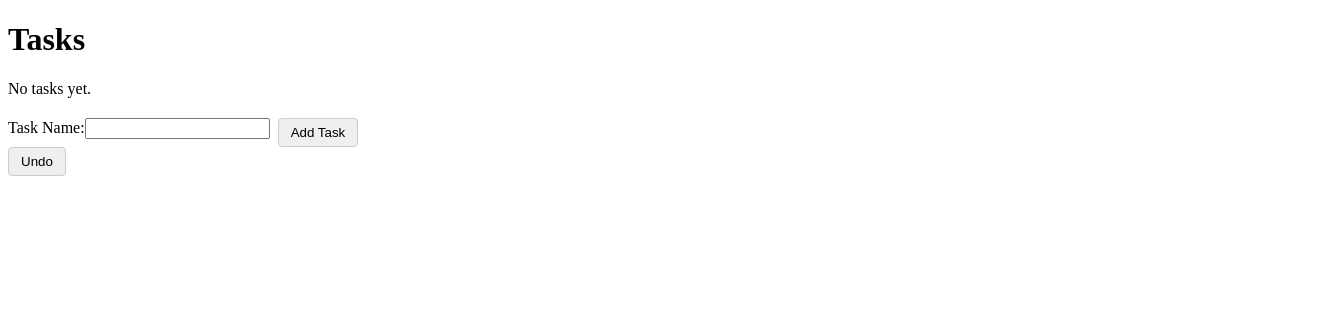
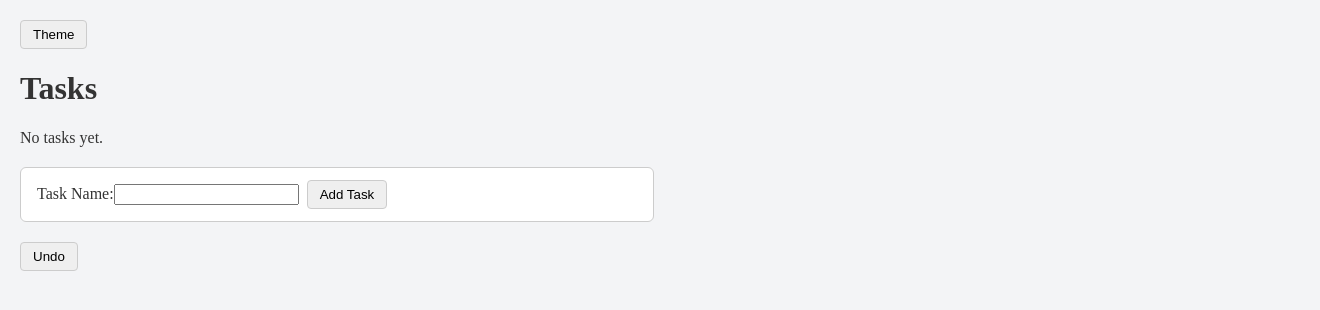
Before and after one commit to Swarmz/react-practices, a React (Vite) app in the folder 02.practical-state-management/: page / in a window 1280 px wide. Shown: the top 310 px of the page, 1320 px wide, since content can reach past the window. Built offline with nearby package versions, Linux system fonts and the light colour scheme.

Commit message:
Add dark/light mode toggle

```diff
--- a/02.practical-state-management/src/App.css
+++ b/02.practical-state-management/src/App.css
@@ -1,3 +1,7 @@
+body {
+  margin: 0;
+}
+
 .task-list {
   padding: 0;
   list-style: none;
@@ -39,7 +43,17 @@ input[type="text"] {
 
 form {
   display: flex;
+  align-items: center;
   gap: 8px;
   max-width: 600px;
-  margin-top: 20px;
+  margin: 20px 0px;
+  padding: 12px 16px;
+  border: 1px solid #ccc;
+  border-radius: 6px;
 }
+
+.background-wrapper {
+  padding: 20px;
+  width: 100vw;
+  height: 100vh;
+}
--- a/02.practical-state-management/src/App.jsx
+++ b/02.practical-state-management/src/App.jsx
@@ -1,7 +1,9 @@
-import { useReducer } from "react";
+import { useReducer, useContext } from "react";
 import "./App.css";
 import TaskList from "./TaskList.jsx";
 import TaskForm from "./TaskForm.jsx";
+import { ThemeProvider } from "./ThemeProvider.jsx";
+import { ThemeContext } from "./ThemeContext";
 
 function tasksReducer(state, action) {
   switch (action.type) {
@@ -38,13 +40,19 @@ function tasksReducer(state, action) {
   }
 }
 
-function App() {
+function AppContent() {
+  const { isDark, setIsDark } = useContext(ThemeContext);
+
   const initialState = {
     tasks: [],
     history: [],
   };
 
   const [state, dispatch] = useReducer(tasksReducer, initialState);
+
+  function handleThemeToggle() {
+    setIsDark(!isDark);
+  }
 
   function handleAdd(title) {
     dispatch({
@@ -74,7 +82,14 @@ function App() {
   }
 
   return (
-    <>
+    <div
+      className="background-wrapper"
+      style={{
+        backgroundColor: isDark ? "#222222" : "#F3F4F6",
+        color: isDark ? "#FFFFFF" : "#333333",
+      }}
+    >
+      <button onClick={() => handleThemeToggle()}>Theme</button>
       <h1>Tasks</h1>
       {state.tasks.length > 0 ? (
         <TaskList
@@ -87,6 +102,16 @@ function App() {
       )}
       <TaskForm onTaskAdd={handleAdd} />
       <button onClick={() => handleUndo()}>Undo</button>
+    </div>
+  );
+}
+
+function App() {
+  return (
+    <>
+      <ThemeProvider>
+        <AppContent />
+      </ThemeProvider>
     </>
   );
 }
--- a/02.practical-state-management/src/TaskForm.jsx
+++ b/02.practical-state-management/src/TaskForm.jsx
@@ -1,7 +1,10 @@
-import { useState } from "react";
+import { useState, useContext } from "react";
+import { ThemeContext } from "./ThemeContext";
 
 export default function TaskForm({ onTaskAdd }) {
   const [title, setTitle] = useState("");
+
+  const { isDark } = useContext(ThemeContext);
 
   function handleSubmit(event) {
     event.preventDefault();
@@ -12,7 +15,14 @@ export default function TaskForm({ onTaskAdd }) {
   }
 
   return (
-    <form onSubmit={handleSubmit}>
+    <form
+      onSubmit={handleSubmit}
+      className="form"
+      style={{
+        backgroundColor: isDark ? "#333333" : "#FFFFFF",
+        color: isDark ? "#FFFFFF" : "#333333",
+      }}
+    >
       <label>
         Task Name:
         <input
--- a/02.practical-state-management/src/TaskList.jsx
+++ b/02.practical-state-management/src/TaskList.jsx
@@ -1,4 +1,9 @@
+import { useContext } from "react";
+import { ThemeContext } from "./ThemeContext";
+
 export default function TaskList({ tasks, onToggleComplete, onTaskDelete }) {
+  const { isDark } = useContext(ThemeContext);
+
   const taskItems = tasks.map((task) => (
     <li className="task" data-completed={task.completed} key={task.id}>
       <div className="task-content">
@@ -15,5 +20,15 @@ export default function TaskList({ tasks, onToggleComplete, onTaskDelete }) {
     </li>
   ));
 
-  return <ul className="task-list">{taskItems}</ul>;
+  return (
+    <ul
+      className="task-list"
+      style={{
+        backgroundColor: isDark ? "#333333" : "#FFFFFF",
+        color: isDark ? "#FFFFFF" : "#333333",
+      }}
+    >
+      {taskItems}
+    </ul>
+  );
 }
--- /dev/null
+++ b/02.practical-state-management/src/ThemeContext.jsx
@@ -0,0 +1,3 @@
+import { createContext } from "react";
+
+export const ThemeContext = createContext(null);
--- /dev/null
+++ b/02.practical-state-management/src/ThemeProvider.jsx
@@ -0,0 +1,8 @@
+import { useState } from "react";
+import { ThemeContext } from "./ThemeContext";
+
+export function ThemeProvider({ children }) {
+  const [isDark, setIsDark] = useState(false);
+
+  return <ThemeContext value={{ isDark, setIsDark }}>{children}</ThemeContext>;
+}
```
